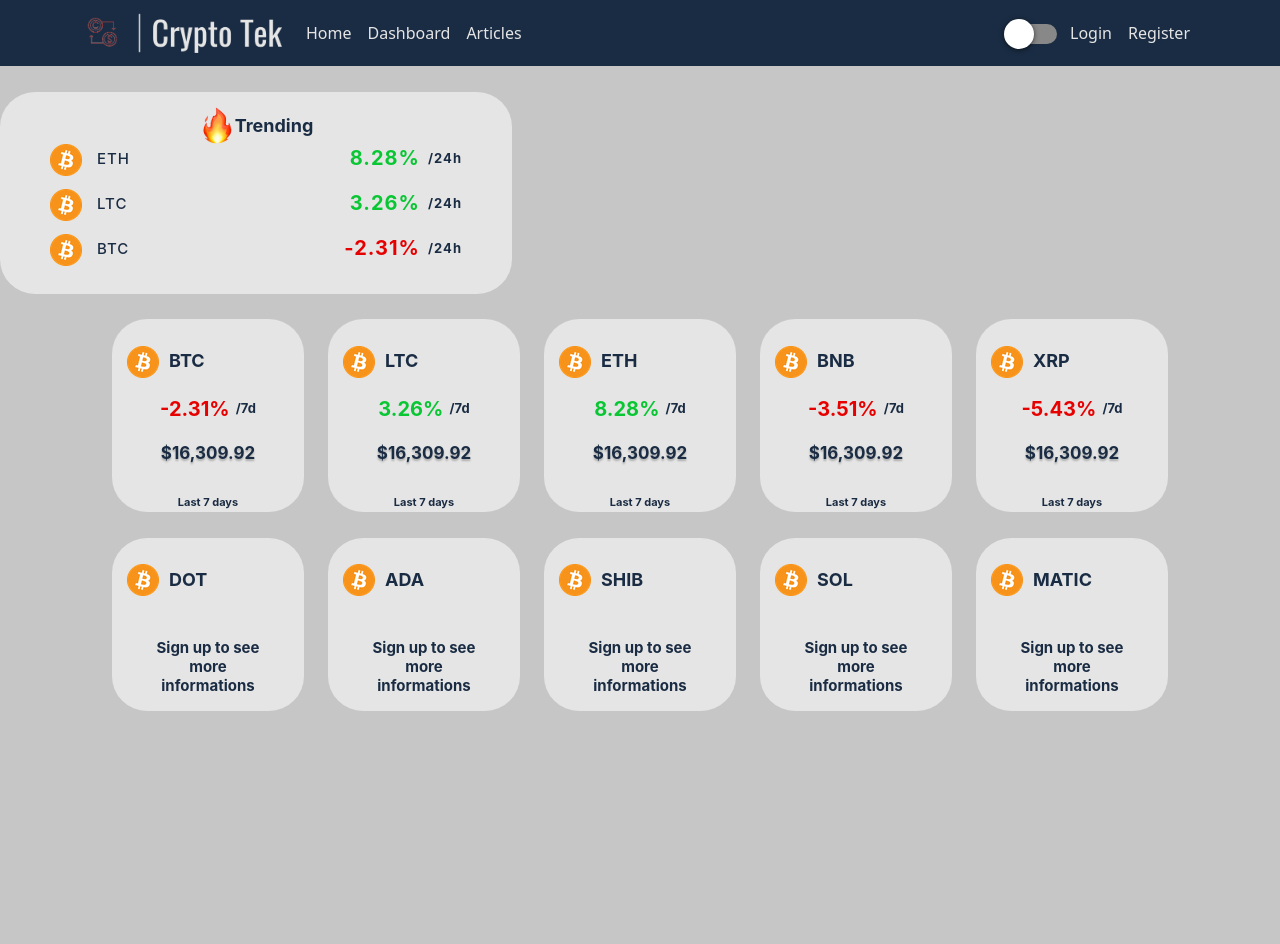
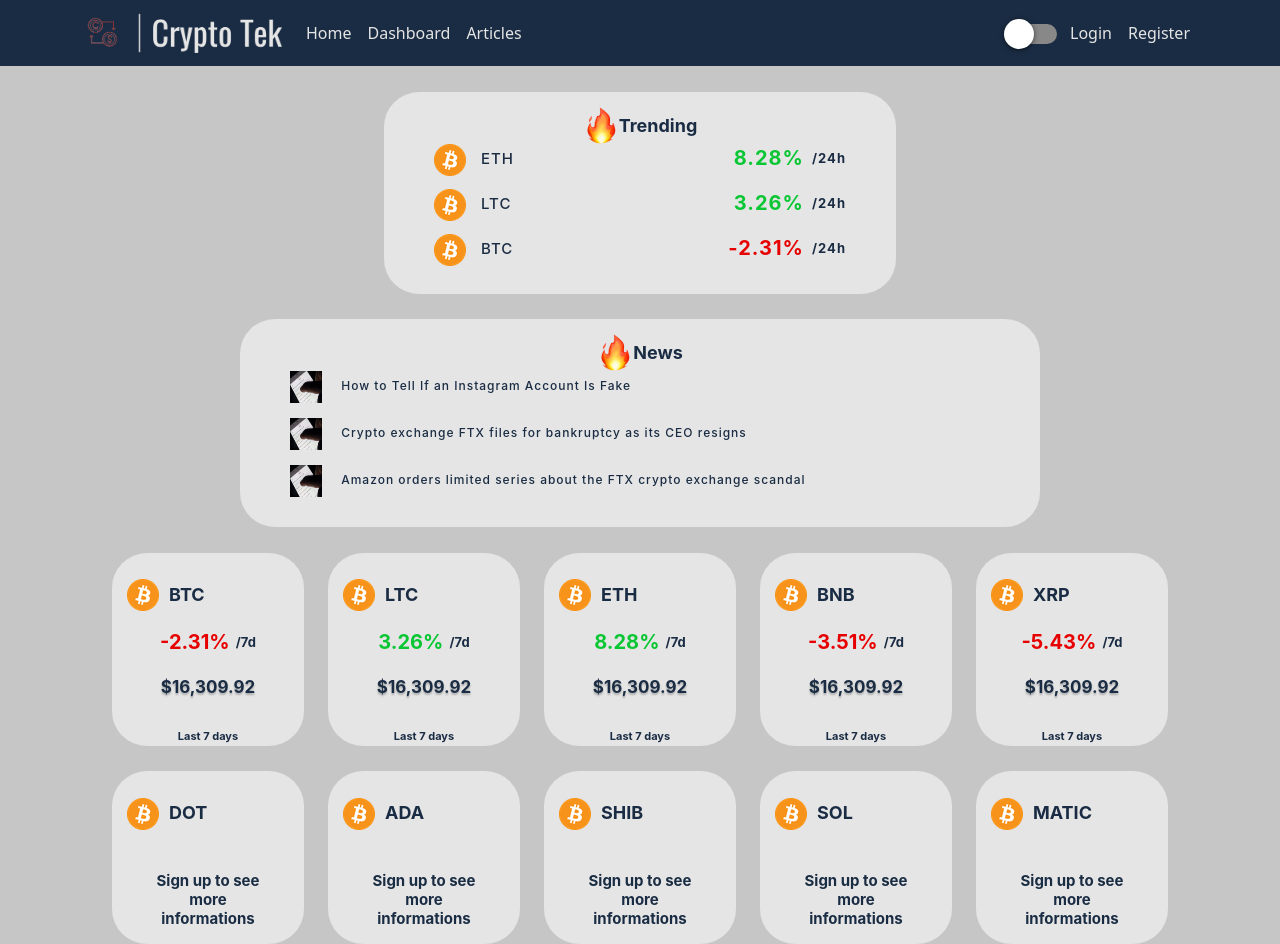
Before and after one commit to plegulluche/Projet-crypto-tech, a React (Create React App) app in the folder web/: page / in a window 1280 px wide. Before the commit the page ends 800 px from the top, so only its background shows below. Built offline with nearby package versions, Linux system fonts and the light colour scheme.

Commit message:
[ADD] add Articles component for the widget in the home page

```diff
--- /dev/null
+++ b/web/src/components/crypto_widget/CryptoArticles.js
@@ -0,0 +1,42 @@
+import React, { Component } from 'react';
+import './CryptoWidget.css'
+import trending from './TrendingIcon.png'
+import sample from './sample.webp'
+
+class CryptoArticles extends Component {
+    // constructor(props) {
+    //     super(props);
+    // }
+    render() {
+        return (
+            <div className='articles'>
+                <div className='tTitle'>
+                    <img src={trending} alt='' />
+                    News
+                </div>
+                <div className='tCryptos'>
+                    <div className='aSpacing'>
+                        <div>
+                            <img src={sample} alt='' className='tIcon' /> {/* Mettre ici l'image du premier article */}
+                            How to Tell If an Instagram Account Is Fake {/* Mettre ici le titre du premier article */}
+                        </div>
+                    </div>
+                    <div className='aSpacing'>
+                        <div>
+                            <img src={sample} alt='' className='tIcon' /> {/* Mettre ici l'image du deuxième article */}
+                            Crypto exchange FTX files for bankruptcy as its CEO resigns {/* Mettre ici le titre du deuxième article */}
+                        </div>
+                    </div>
+                    <div className='aSpacing'>
+                        <div>
+                            <img src={sample} alt='' className='tIcon' /> {/* Mettre ici l'image du troisième article */}
+                            Amazon orders limited series about the FTX crypto exchange scandal {/* Mettre ici le titre du troisième article */}
+                        </div>
+                    </div>
+                </div>
+            </div>
+         );
+    }
+}
+
+export default CryptoArticles;
--- a/web/src/components/crypto_widget/CryptoWidget.css
+++ b/web/src/components/crypto_widget/CryptoWidget.css
@@ -11,6 +11,27 @@
   --last-days-color: rgba(217, 217, 217, 1);
   --card-color: #e5e5e5;
   --card-background: #1A2C43;
+}
+
+.articles {
+  margin-top: 2%;
+  box-sizing: border-box;
+  padding: 15px;
+  width: 50rem;
+  height: 12rem;
+  background-color: var(--card-background);
+  max-height: max-content;
+  min-height: min-content;
+  border-radius: 35px;
+}
+
+.aSpacing {
+  margin-bottom: 15px;
+  display: flex;
+  flex-direction: row;
+  flex-wrap: nowrap;
+  justify-content: space-between;
+  font-size: 12px;
 }
 
 .trending {
@@ -39,6 +60,8 @@
 
 .tIcon {
   margin-right: 15px;
+  width:32px;
+  height: 32px;
 }
 
 .tCryptos {
--- a/web/src/pages/Home.js
+++ b/web/src/pages/Home.js
@@ -1,6 +1,7 @@
 import React, { Component } from 'react';
 import CryptoSummary from '../components/crypto_widget/CryptoSummary';
 import CryptoTrending from '../components/crypto_widget/CryptoTrending';
+import CryptoArticles from '../components/crypto_widget/CryptoArticles';
 import './styles/Home.css'
 
 const BTC = "-2.3112354";
@@ -21,6 +22,7 @@
     render() {
         return (
             <div>
+                <div className='topWidgets'>
                     <CryptoTrending
                         cryptoFirst="ETH"
                         cryptoSecond="LTC"
@@ -29,6 +31,8 @@
                         cryptoPercentageSecond={parseFloat(LTC).toFixed(2)}
                         cryptoPercentageThird={parseFloat(BTC).toFixed(2)}
                     />
+                    <CryptoArticles />
+                </div>
                 <div className='cryptoWidgetPos'>
                     <CryptoSummary cryptoName="BTC" cryptoPercentage={parseFloat(BTC).toFixed(2)} isLogged={true} />
                     <CryptoSummary cryptoName="LTC" cryptoPercentage={parseFloat(LTC).toFixed(2)} isLogged={true} />
--- a/web/src/pages/styles/Home.css
+++ b/web/src/pages/styles/Home.css
@@ -9,3 +9,12 @@
     align-content: flex-start;
     align-items: flex-start;
 }
+
+.topWidgets {
+    display: flex;
+    flex-direction: row;
+    flex-wrap: wrap;
+    justify-content: space-evenly;
+    align-content: flex-start;
+    align-items: flex-start;
+}
```
Also changed, not shown: web/src/components/crypto_widget/sample.webp (added). Lines whose indentation alone changed are shown as unchanged.
